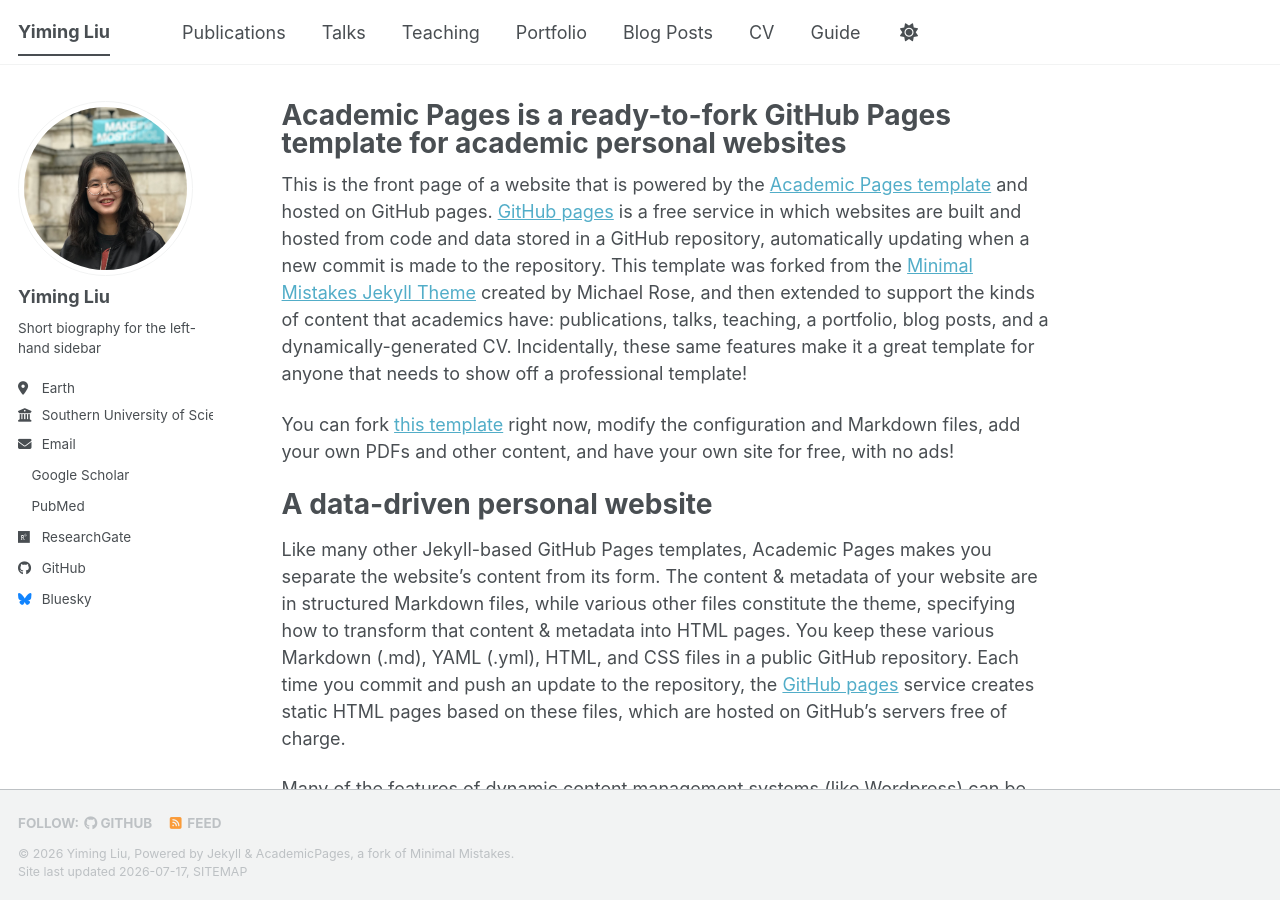
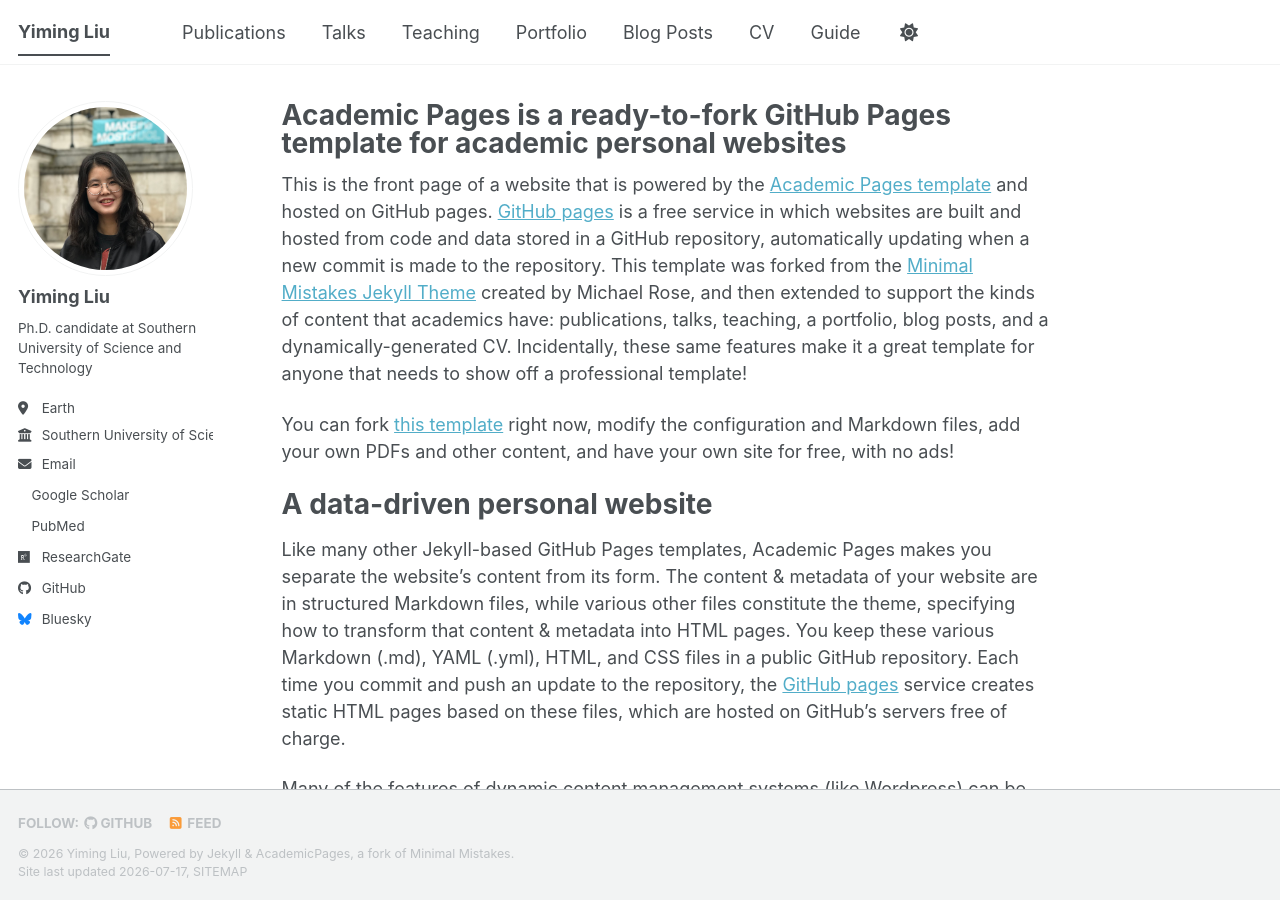
Before and after one commit to LynnYoo0403/LynnYoo0403.github.io, a Jekyll site: the page built from _pages/about.md, in a window 1280 px wide and 900 px high. Built offline with Jekyll 4.4.1, drawn with Linux system fonts in a browser that asks for light colours; a style sheet for code colours, icons or effects is not loaded.

Commit message:
Update _config.yml

```diff
--- a/_config.yml
+++ b/_config.yml
@@ -26,10 +26,9 @@
   avatar           : "profile.jpg"
   name             : "Yiming Liu"
   pronouns         : # example: "she/her"
-  bio              : "Short biography for the left-hand sidebar"
+  bio              : "Ph.D. candidate at Southern University of Science and Technology"
   location         : "Earth"
   employer         : "Southern University of Science and Technology"
-  uri              : # URL
   email            : "none@example.org"
 
   # Academic websites
```
